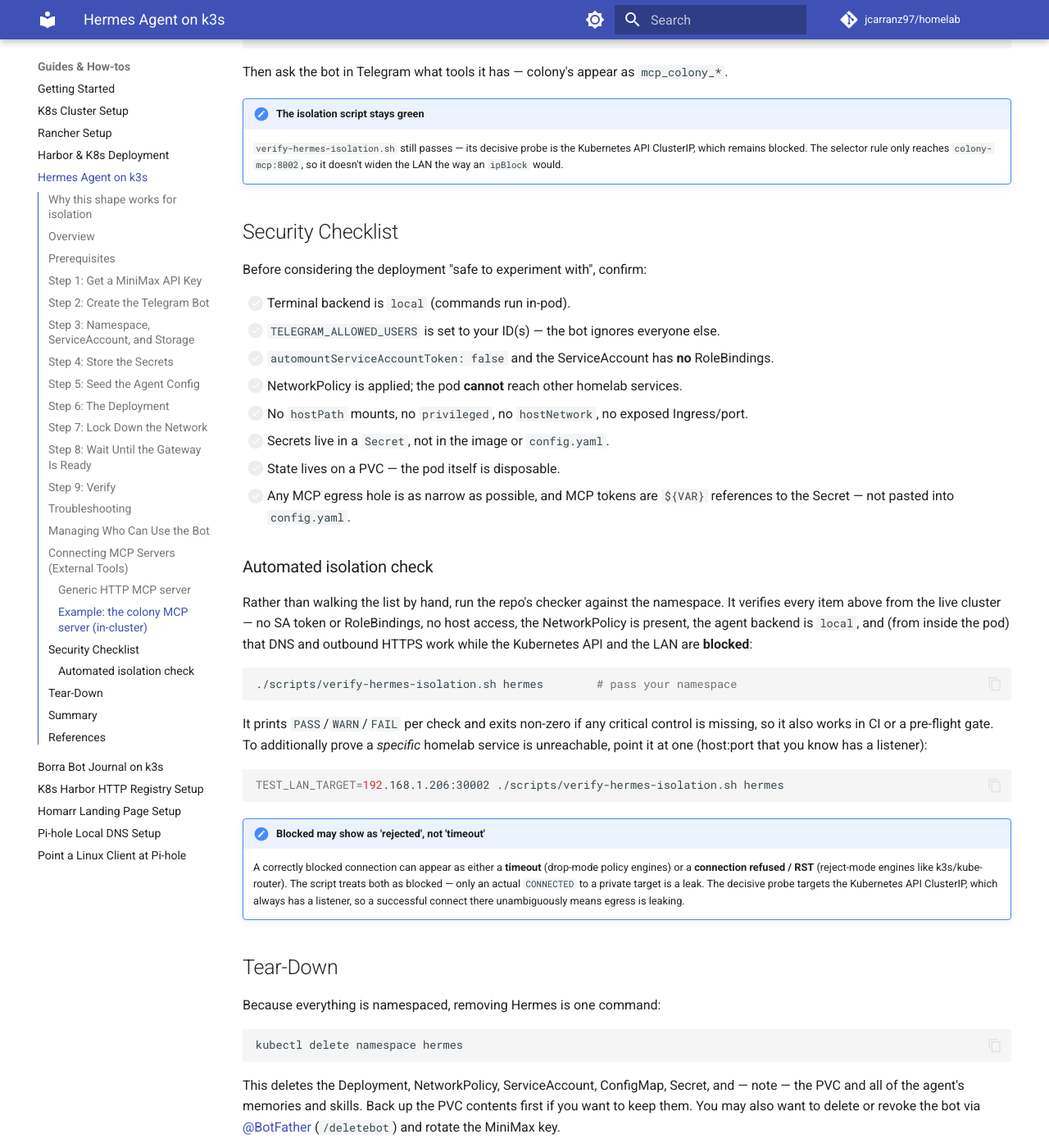
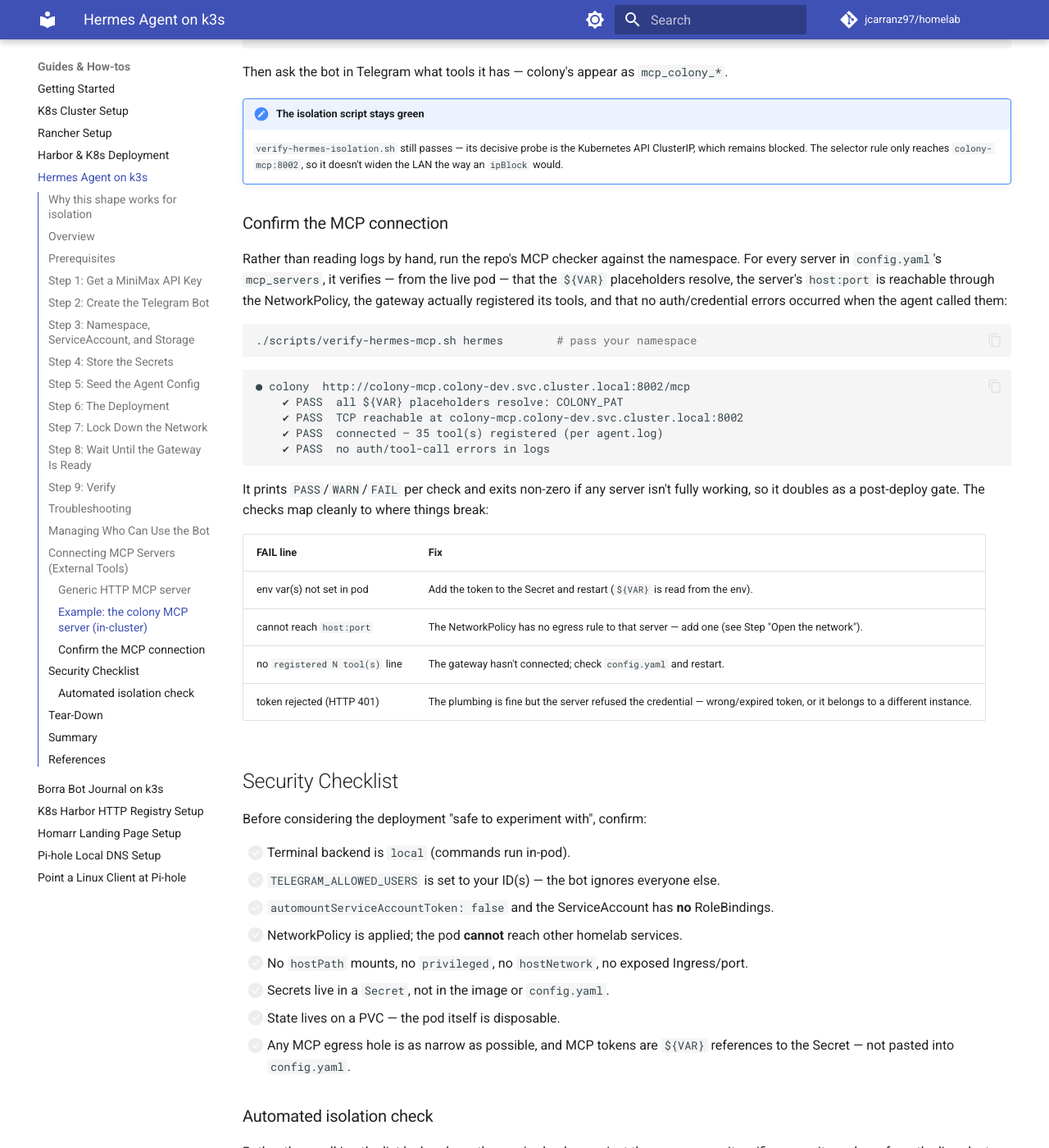
Before and after one commit to jcarranz97/homelab, an MkDocs documentation site: the page built from docs/guides/hermes-k8s-deployment.md, in a window 1280 px wide and 1400 px high, scrolled down 13459 px. Shown: the whole window at 82% size. Built offline with MkDocs 1.6.1 and Material for MkDocs 9.7.7, drawn with Linux system fonts in a browser that asks for light colours; comment, search, counter and statistics services are not loaded.

Commit message:
Add MCP connection verification script
scripts/verify-hermes-mcp.sh takes a namespace and, for each server in
config.yaml's mcp_servers, checks from the live pod: ${VAR} placeholders
resolve, host:port is reachable through the NetworkPolicy, the gateway
registered the server's tools (per agent.log), and no auth/credential
errors occurred on tool calls. Prints PASS/WARN/FAIL and exits non-zero
if any server isn't fully working.

Documented under the colony MCP example with sample output and a
FAIL-to-fix table (missing env var, unreachable host, not registered,
token rejected/401).

Co-Authored-By: Claude Opus 4.8 (1M context) <noreply@anthropic.com>

````diff
--- a/docs/guides/hermes-k8s-deployment.md
+++ b/docs/guides/hermes-k8s-deployment.md
@@ -660,6 +660,36 @@ Then ask the bot in Telegram what tools it has — colony's appear as `mcp_colon
     which remains blocked. The selector rule only reaches `colony-mcp:8002`, so it doesn't widen the
     LAN the way an `ipBlock` would.
 
+### Confirm the MCP connection
+
+Rather than reading logs by hand, run the repo's MCP checker against the namespace. For every
+server in `config.yaml`'s `mcp_servers`, it verifies — from the live pod — that the `${VAR}`
+placeholders resolve, the server's `host:port` is reachable through the NetworkPolicy, the gateway
+actually registered its tools, and that no auth/credential errors occurred when the agent called
+them:
+
+```bash
+./scripts/verify-hermes-mcp.sh hermes        # pass your namespace
+```
+
+```text
+● colony  http://colony-mcp.colony-dev.svc.cluster.local:8002/mcp
+    ✔ PASS  all ${VAR} placeholders resolve: COLONY_PAT
+    ✔ PASS  TCP reachable at colony-mcp.colony-dev.svc.cluster.local:8002
+    ✔ PASS  connected — 35 tool(s) registered (per agent.log)
+    ✔ PASS  no auth/tool-call errors in logs
+```
+
+It prints `PASS`/`WARN`/`FAIL` per check and exits non-zero if any server isn't fully working, so it
+doubles as a post-deploy gate. The checks map cleanly to where things break:
+
+| FAIL line | Fix |
+|-----------|-----|
+| env var(s) not set in pod | Add the token to the Secret and restart (`${VAR}` is read from the env). |
+| cannot reach `host:port` | The NetworkPolicy has no egress rule to that server — add one (see Step "Open the network"). |
+| no `registered N tool(s)` line | The gateway hasn't connected; check `config.yaml` and restart. |
+| token rejected (HTTP 401) | The plumbing is fine but the server refused the credential — wrong/expired token, or it belongs to a different instance. |
+
 ## Security Checklist
 
 Before considering the deployment "safe to experiment with", confirm:
````
Also changed, not shown: 1 other file.
